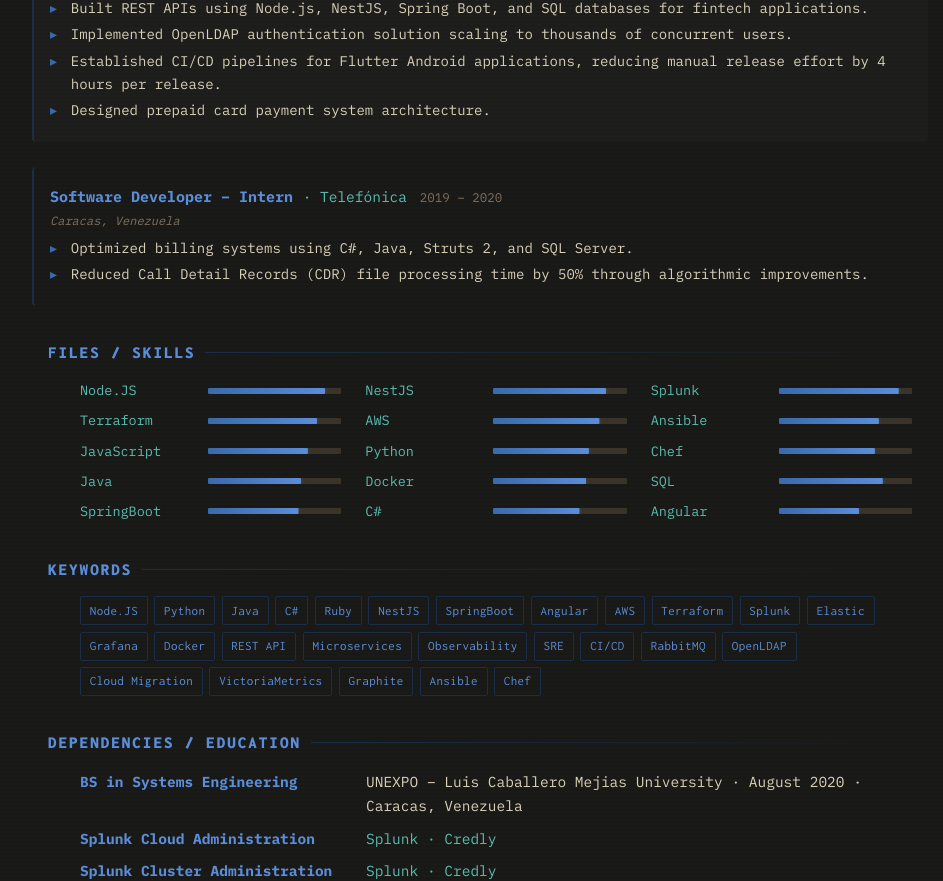
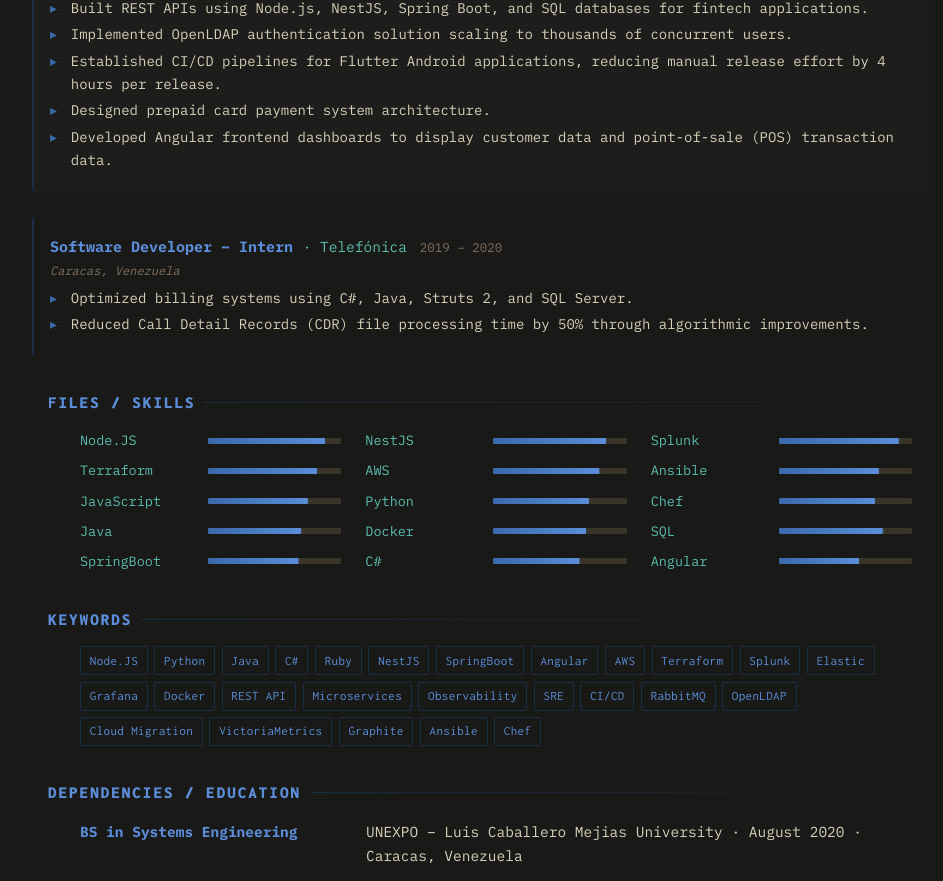
Before and after one commit to wololo-aeyoyo/resume-web, a Next.js app: page / in a window 1280 px wide. Shown: the part 1680-2561 px from the top of the page, without its empty margins (160-1103 px from the left). Built offline with nearby package versions, Linux system fonts and the light colour scheme.

Commit message:
Added new bullet point to TerminalPage component and corresponding translation in translations dat

```diff
--- a/src/components/TerminalPage.tsx
+++ b/src/components/TerminalPage.tsx
@@ -187,7 +187,7 @@
       org: "· Credicard Consortium",
       period: t("j3_period"),
       loc: "Remote",
-      bullets: ["j3_b1", "j3_b2", "j3_b3", "j3_b4"],
+      bullets: ["j3_b1", "j3_b2", "j3_b3", "j3_b4", "j3_b5"],
     },
     {
       title: t("j4_title"),
--- a/src/data/translations.ts
+++ b/src/data/translations.ts
@@ -36,6 +36,7 @@
     j3_b2: "Implemented OpenLDAP authentication solution scaling to thousands of concurrent users.",
     j3_b3: "Established CI/CD pipelines for Flutter Android applications, reducing manual release effort by 4 hours per release.",
     j3_b4: "Designed prepaid card payment system architecture.",
+    j3_b5: "Developed Angular frontend dashboards to display customer data and point-of-sale (POS) transaction data.",
     j4_title: "Software Developer – Intern",
     j4_period: "2019 – 2020",
     j4_b1: "Optimized billing systems using C#, Java, Struts 2, and SQL Server.",
@@ -93,6 +94,7 @@
     j3_b2: "Implementó solución de autenticación OpenLDAP escalando a miles de usuarios concurrentes.",
     j3_b3: "Estableció pipelines CI/CD para aplicaciones Flutter Android, reduciendo el esfuerzo manual de release en 4 horas por versión.",
     j3_b4: "Diseñó arquitectura de sistema de pagos con tarjetas prepagadas.",
+    j3_b5: "Desarrolló dashboards frontend con Angular para visualizar datos de clientes y transacciones de punto de venta (POS).",
     j4_title: "Desarrollador de Software – Pasante",
     j4_period: "2019 – 2020",
     j4_b1: "Optimizó sistemas de facturación usando C#, Java, Struts 2 y SQL Server.",
```
